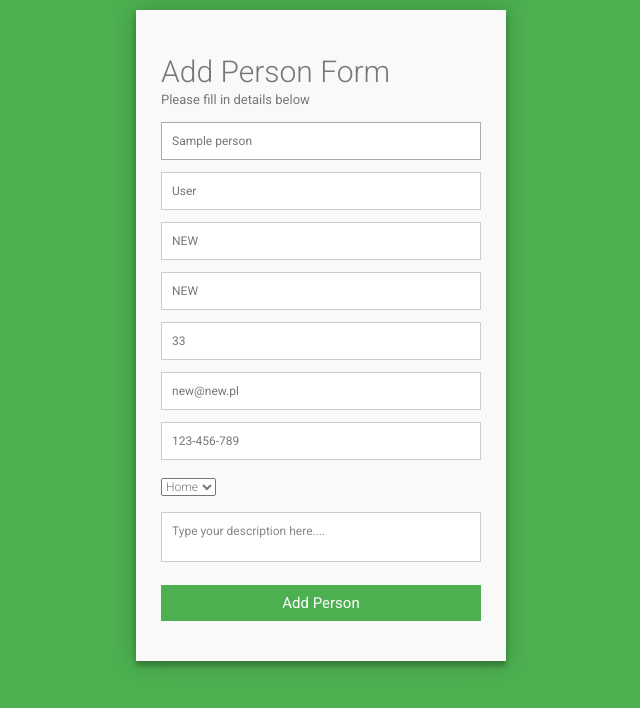
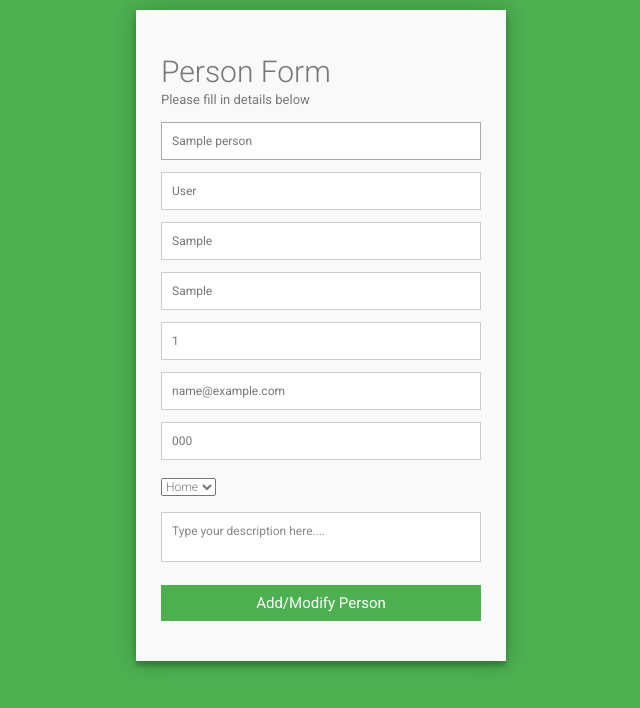
Before and after one commit to BertW007/CL_Workshops_Adress_Book, a Django app: page /modify/1 in a window 1280 px wide. Shown: the top 708 px of the page, without its empty margins (319-959 px from the left). Run offline with Django 3.2, Linux system fonts and the light colour scheme; tables that the repository leaves empty hold one stand-in row (values such as "Sample post"); some libraries are stand-ins or nearby versions.

Commit message:
New Views person_details, delete_person added

```diff
--- a/Addres_Book/urls.py
+++ b/Addres_Book/urls.py
@@ -15,12 +15,13 @@ Including another URLconf
 """
 from django.conf.urls import url
 from django.contrib import admin
-from book.views import AddPerson,ModifyPerson,all_persons
+from book.views import AddPerson,ModifyPerson,all_persons,delete_person,person_details
 
 urlpatterns = [
     url(r'^admin/', admin.site.urls),
     url(r'^new/$', AddPerson.as_view()),
-    url(r'^modify/$', ModifyPerson.as_view()),
     url(r'^all_persons/$', all_persons),
     url(r'^modify/(?P<person_id>\d+)$', ModifyPerson.as_view()),
+    url(r'^delete_person/(?P<person_id>\d+)$', delete_person),
+    url(r'^person_details/(?P<person_id>\d+)$', person_details),
 ]
--- a/book/templates/book/new_form.html
+++ b/book/templates/book/new_form.html
@@ -159,7 +159,7 @@
     <body>
     <div class="container">
       <form id="contact" action="" method="post" >{% csrf_token %}{% csrf_token %}
-        <h3>Add Person Form</h3>
+        <h3>Person Form</h3>
         <h4>Please fill in details below</h4>
         <fieldset>
           <input placeholder="Your name" name="name" type="text" value="{{person.name}}" tabindex="1" required autofocus>
@@ -168,19 +168,19 @@
           <input placeholder="Your surname" name="surname" type="text" value="{{person.surname}}" tabindex="1" required autofocus>
         </fieldset>
         <fieldset>
-          <input placeholder="Your city" name="city" type="text" value="NEW" tabindex="1" required autofocus>
+          <input placeholder="Your city" name="city" type="text" value="{{address.city}}" tabindex="1" required autofocus>
         </fieldset>
         <fieldset>
-          <input placeholder="Your street" name="street" type="text" value="NEW" tabindex="1" required autofocus>
+          <input placeholder="Your street" name="street" type="text" value="{{address.street}}" tabindex="1" required autofocus>
         </fieldset>
         <fieldset>
-          <input placeholder="Your house number" name="house_number" type="text" value="33" tabindex="1" required autofocus>
+          <input placeholder="Your house number" name="house_number" type="text" value="{{address.house_number}}" tabindex="1" required autofocus>
         </fieldset>
         <fieldset>
-          <input placeholder="Your Email Address" name="email" type="email" value="new@new.pl" tabindex="2" required>
+          <input placeholder="Your Email Address" name="email" type="email" value="{{email.email}}" tabindex="2" required>
         </fieldset>
         <fieldset>
-          <input placeholder="Your Phone Number" name="telephone" type="tel" value="123-456-789" tabindex="3" required>
+          <input placeholder="Your Phone Number" name="telephone" type="tel" value="{{telephone.tel_number}}" tabindex="3" required>
         </fieldset>
         <fieldset>
           <select name="type">
@@ -190,10 +190,10 @@
 			</select>
         </fieldset>
         <fieldset>
-          <textarea placeholder="Type your description here...." name="description" value="NEW" tabindex="5" required></textarea>
+          <textarea placeholder="Type your description here...." name="description" value="{{person.description}}" tabindex="5" required></textarea>
         </fieldset>
         <fieldset>
-          <button name="submit" type="submit" id="contact-submit" data-submit="...Sending">Add Person</button>
+          <button name="submit" type="submit" id="contact-submit" data-submit="...Sending">Add/Modify Person</button>
         </fieldset>
       </form>
     </div>
--- a/book/views.py
+++ b/book/views.py
@@ -1,4 +1,4 @@
-from django.shortcuts import render
+from django.shortcuts import render,redirect
 from django.views import View
 from django.http import HttpResponse
 from book.models import Person, Address, Telephone, Email
@@ -42,7 +42,7 @@ class AddPerson(View):
         email = Email.objects.create(email=form_email,person=person)
         telephone = Telephone.objects.create(tel_number=form_telephone,type=form_type,person=person)
 
-        return response
+        return redirect('/all_persons/')
 
 class ModifyPerson(View):
 
@@ -50,53 +50,94 @@ class ModifyPerson(View):
         response = HttpResponse('GET')
         person = Person.objects.get(pk=person_id)
         address = person.address
+        email = person.email_set.all()[0]
+        telephone = person.telephone_set.all()[0]
 
-        context = {'person':person}
+        context = {'person':person,
+                   'address':address,
+                   'email':email,
+                   'telephone':telephone}
         template = loader.get_template('book/new_form.html')
         return render(request,'book/new_form.html',context)
 
-    def post(self,request):
-        response=HttpResponse('NEW PERSON MODIFIED')
+    def post(self,request,person_id):
 
+        person = Person.objects.get(pk=person_id)
 
-        form_name = request.POST.get('name')
-        form_surname = request.POST.get('surname')
-        form_city = request.POST.get('city')
-        form_street = request.POST.get('street')
-        form_house_number = request.POST.get('house_number')
-        form_email = request.POST.get('email')
-        form_telephone = request.POST.get('telephone')
-        form_type = request.POST.get('type')
-        form_description = request.POST.get('description')
+        person.name = request.POST.get('name')
+        person.surname = request.POST.get('surname')
+        person.city = request.POST.get('city')
+        person.street = request.POST.get('street')
+        person.house_number = request.POST.get('house_number')
+        person.email = request.POST.get('email')
+        person.telephone = request.POST.get('telephone')
+        person.type = request.POST.get('type')
+        person.description = request.POST.get('description')
+        person.save()
 
-#         response.write('''
-#         form_name = {}<br>
-#         form_surname = {}<br>
-#         form_city = {}<br>
-#         form_street = {}<br>
-#         form_house_number = {}<br>
-#         form_email = {}<br>
-#         form_telephone = {}<br>
-#         form_type = {}<br>
-#         form_description = {}<br>
-#         '''.format(form_name,form_surname,form_city,form_street,form_house_number,form_email,form_telephone,form_type,form_description))
+        response=HttpResponse('PERSON DETAILS MODIFIED')
 
-#         address = Address.objects.create(city=form_city, street=form_street, house_number=form_house_number)
-#         person = Person.objects.create(name=form_name,surname=form_surname,description=form_description,address=address)
-#         email = Email.objects.create(email=form_email,person=person)
-#         telephone = Telephone.objects.create(tel_number=form_telephone,type=form_type,person=person)
-
-        return response
+        return redirect('/all_persons/')
 
 
 def all_persons(request):
     response = HttpResponse()
 
-    persons = Person.objects.all()
-    response.write('Address Book:<br>')
-    response.write('<ol>')
+    persons = Person.objects.order_by('name')
+    response.write('''<!DOCTYPE html>
+                        <html lang="en">
+                        <head>
+                          <title>Address Book</title>
+                          <meta charset="utf-8">
+                          <meta name="viewport" content="width=device-width, initial-scale=1">
+                          <link rel="stylesheet" href="https://maxcdn.bootstrapcdn.com/bootstrap/3.3.7/css/bootstrap.min.css">
+                          <script src="https://ajax.googleapis.com/ajax/libs/jquery/3.1.1/jquery.min.js"></script>
+                          <script src="https://maxcdn.bootstrapcdn.com/bootstrap/3.3.7/js/bootstrap.min.js"></script>
+                        </head>
+                        <body>
+                            <div class="col-xs-5">
+                                <ol class="list-group">
+                                    <li class="list-group-item active justify-content-between">
+                                        <div class="row">
+                                            <div class="col-xs-6"><h4>Address Book:</h4></div>
+                                        </div>
+                                    </li>''')
+
     for person in persons:
-        response.write('<li>{} {}</li>'.format(person.name, person.surname))
-    response.write('</ol>')
+        response.write('''
+                        <li class="list-group-item justify-content-between">
+                            <div class="col-xs-8">
+                                <a href="http://127.0.0.1:8000/person_details/{}">{} {}</a>
+                            </div>
+                                <a href="http://127.0.0.1:8000/modify/{}" type="button" class="btn btn-primary">Edit</a>
+                                <a href="http://127.0.0.1:8000/delete_person/{}" type="button" class="btn btn-danger">Delete</a>
+                        </li>'''.format(person.id, person.name, person.surname,person.id,person.id))
+
+    response.write('''</ol>
+                        <a href="http://127.0.0.1:8000/new/" type="button" class="btn btn-success pull-right" >Add</a>
+                    </div>
+                    </body>
+                    </html>''')
 
     return response
+
+def delete_person(request,person_id):
+    Person.objects.get(pk=person_id).delete()
+    return redirect('/all_persons/')
+
+def person_details(request,person_id):
+    response = HttpResponse()
+    person = Person.objects.get(pk=person_id)
+    address = person.address
+    email = person.email_set.all()[0]
+    telephone = person.telephone_set.all()[0]
+
+    context = {'person':person,
+               'address':address,
+               'email':email,
+               'tel1':telephone.tel_number,
+               'tel2':telephone.get_type_display()}
+    template = loader.get_template('book/details.html')
+
+
+    return render(request,'book/details.html',context)
```
Also changed, not shown: book/templates/book/details.html (added, +38 -0 lines).
